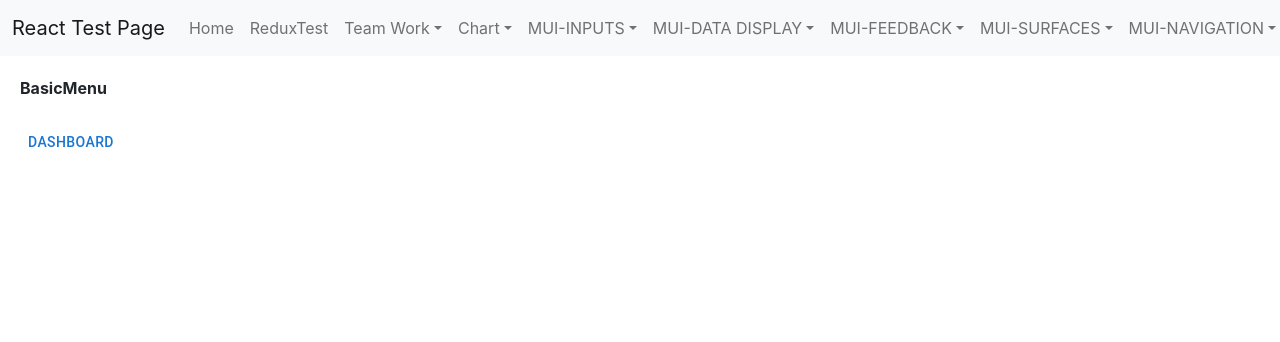
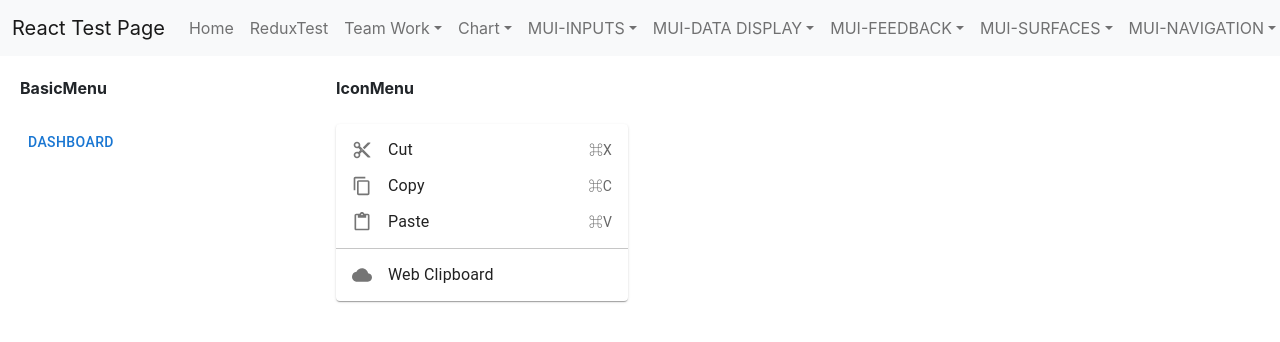
Before and after one commit to jinseok1306/React-Test, a React (Create React App) app in the folder ReactProject/client_app/: page /MUI/MenuPage in a window 1280 px wide. Shown: the top 342 px of the page. Built offline with nearby package versions, Linux system fonts and the light colour scheme.

Commit message:
MUI IconMenu 테스트 완료

```diff
--- /dev/null
+++ b/ReactProject/client_app/src/components/Menu/IconMenu.tsx
@@ -0,0 +1,55 @@
+import * as React from 'react';
+import Divider from '@mui/material/Divider';
+import Paper from '@mui/material/Paper';
+import MenuList from '@mui/material/MenuList';
+import MenuItem from '@mui/material/MenuItem';
+import ListItemText from '@mui/material/ListItemText';
+import ListItemIcon from '@mui/material/ListItemIcon';
+import Typography from '@mui/material/Typography';
+import ContentCut from '@mui/icons-material/ContentCut';
+import ContentCopy from '@mui/icons-material/ContentCopy';
+import ContentPaste from '@mui/icons-material/ContentPaste';
+import Cloud from '@mui/icons-material/Cloud';
+
+export default function IconMenu() {
+    return (
+        <Paper sx={{ width: 320, maxWidth: '100%' }}>
+            <MenuList>
+                <MenuItem>
+                    <ListItemIcon>
+                        <ContentCut fontSize="small" />
+                    </ListItemIcon>
+                    <ListItemText>Cut</ListItemText>
+                    <Typography variant="body2" color="text.secondary">
+                        ⌘X
+                    </Typography>
+                </MenuItem>
+                <MenuItem>
+                    <ListItemIcon>
+                        <ContentCopy fontSize="small" />
+                    </ListItemIcon>
+                    <ListItemText>Copy</ListItemText>
+                    <Typography variant="body2" color="text.secondary">
+                        ⌘C
+                    </Typography>
+                </MenuItem>
+                <MenuItem>
+                    <ListItemIcon>
+                        <ContentPaste fontSize="small" />
+                    </ListItemIcon>
+                    <ListItemText>Paste</ListItemText>
+                    <Typography variant="body2" color="text.secondary">
+                        ⌘V
+                    </Typography>
+                </MenuItem>
+                <Divider />
+                <MenuItem>
+                    <ListItemIcon>
+                        <Cloud fontSize="small" />
+                    </ListItemIcon>
+                    <ListItemText>Web Clipboard</ListItemText>
+                </MenuItem>
+            </MenuList>
+        </Paper>
+    );
+}
--- a/ReactProject/client_app/src/pages/MUI/MenuPage.tsx
+++ b/ReactProject/client_app/src/pages/MUI/MenuPage.tsx
@@ -2,6 +2,7 @@ import React, { useCallback, useState } from "react";
 import Menu from '../../components/Menu';
 import Grid from '@mui/material/Grid';
 import BasicMenu from '../../components/Menu/BasicMenu';
+import IconMenu from '../../components/Menu/IconMenu';
 
 const MenuPage = () => {
     return (
@@ -13,6 +14,10 @@ const MenuPage = () => {
                         <b>BasicMenu</b><div>&nbsp;</div>
                         <BasicMenu />
                     </Grid>
+                    <Grid item xs={3}>
+                        <b>IconMenu</b><div>&nbsp;</div>
+                        <IconMenu />
+                    </Grid>
                 </Grid>
             </div>
         </div>
```
Also changed, not shown: 1 other file (tests, documents, lock files or other folders).
